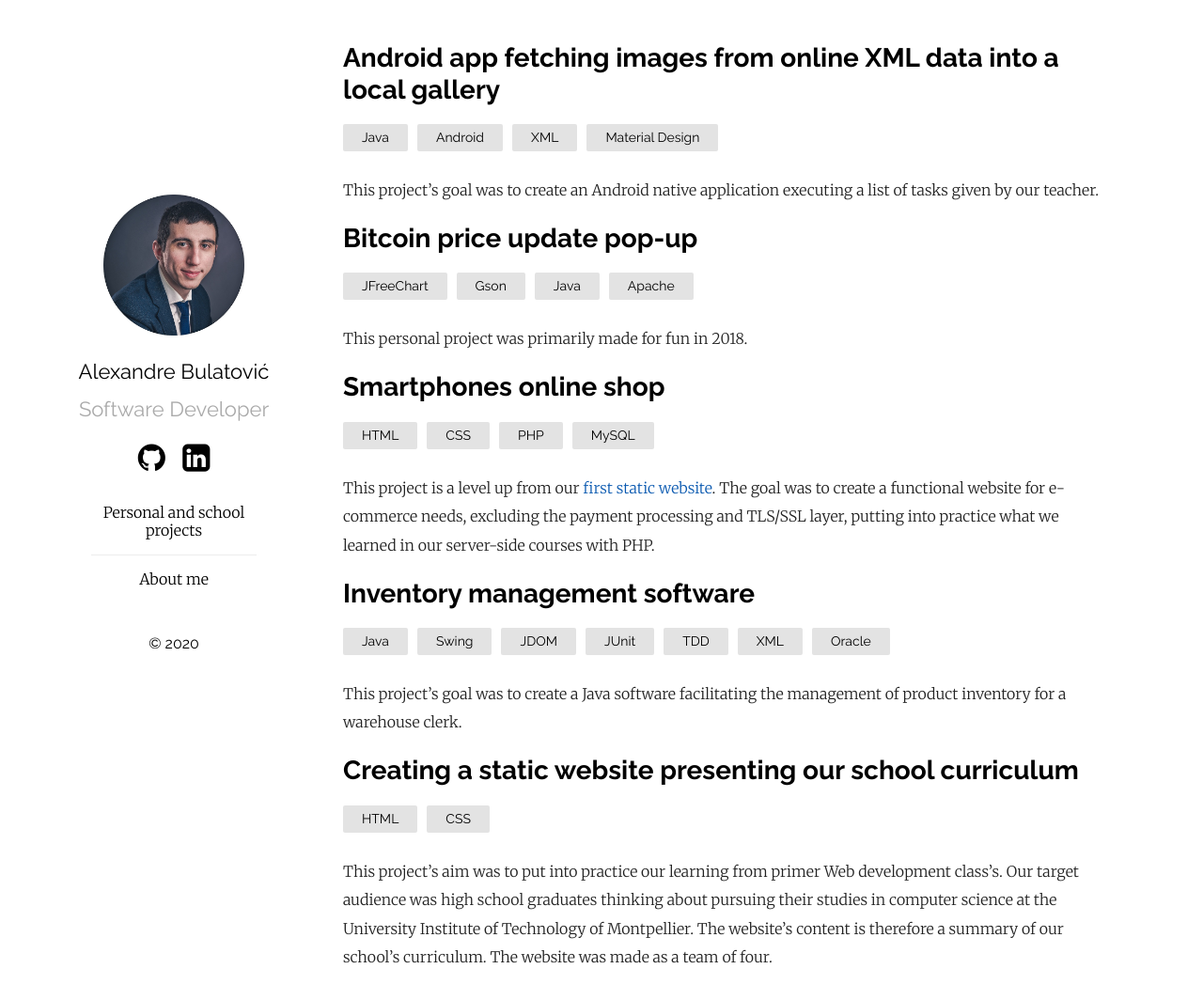
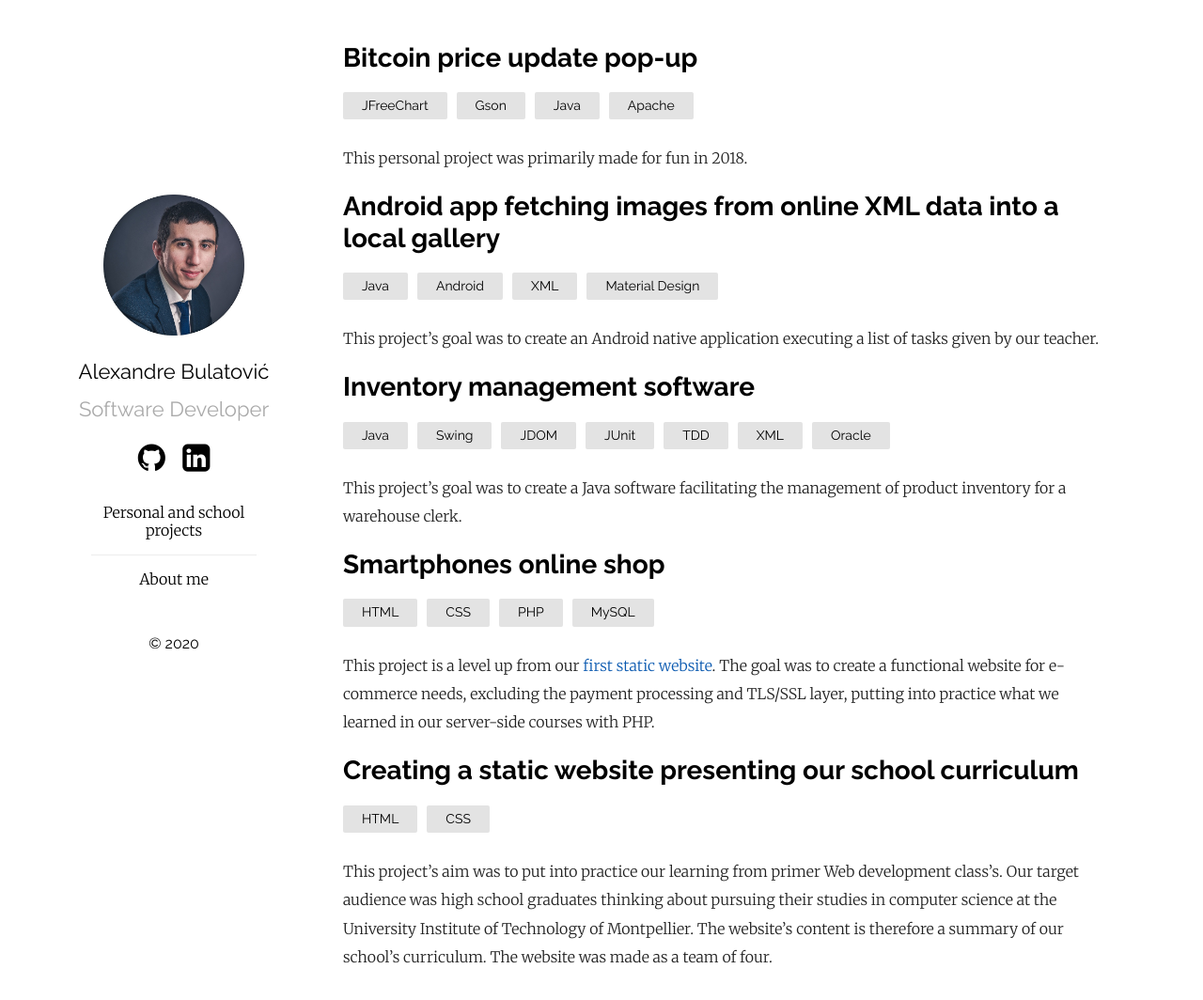
Before and after one commit to alexandrebulatovic/alexandrebulatovic.github.io, a Jekyll site: the page built from index.md, in a window 1280 px wide and 1078 px high. Shown: the top 1064 px of the window at 94% size. Built offline with Jekyll 4.4.1, drawn with Linux system fonts in a browser that asks for light colours.

Commit message:
Changement layout liste projets pour prendre en compte le nouvel ordonnancement

```diff
--- a/_layouts/home.html
+++ b/_layouts/home.html
@@ -10,7 +10,8 @@ layout: default
 
 {%- if site.post.size > 0 -%}
   <ul class="posts">
-    {%- for post in site.post -%}
+{% assign sorted = site.post | sort: 'rank' | reverse %}
+    {%- for post in sorted -%}
       <li>
         <a class="post-link" href="{{ post.url | relative_url }}">
           <h2 class="post-title">{{ post.title | escape }}</h2>
```
